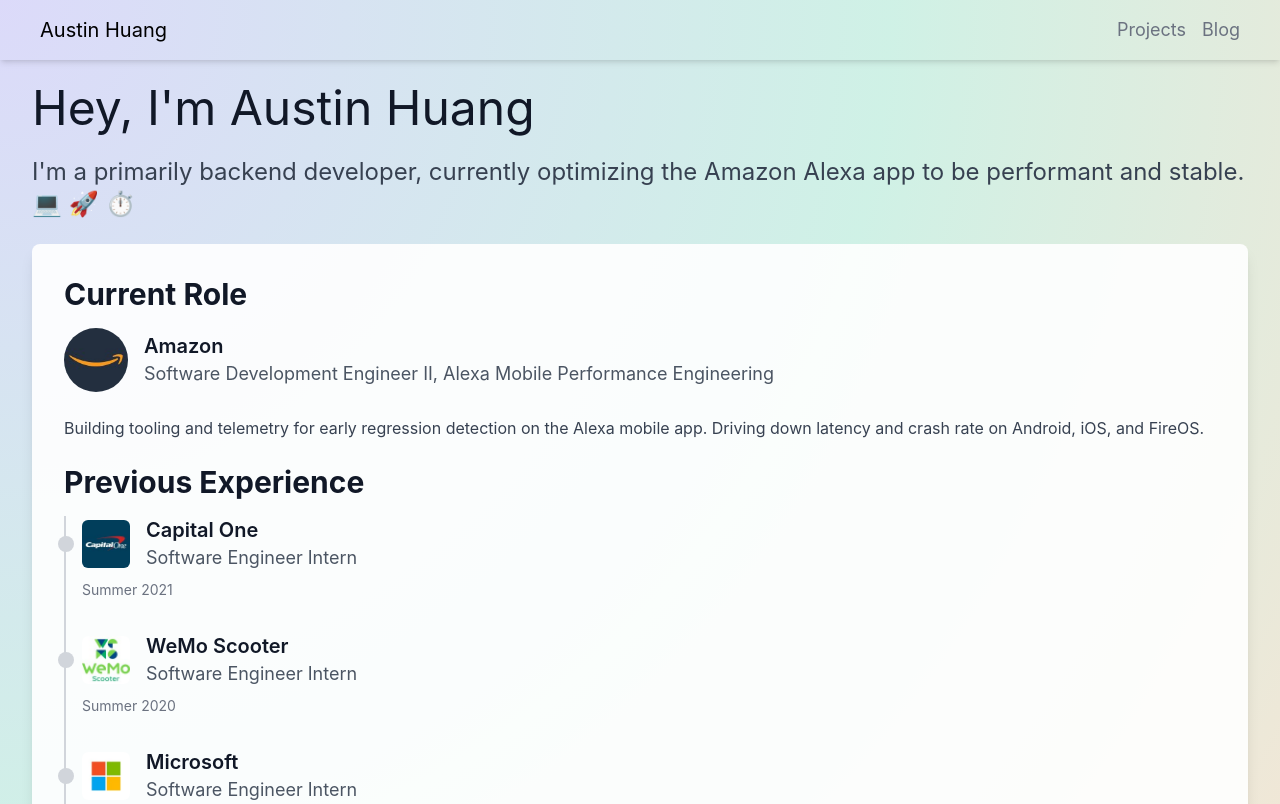
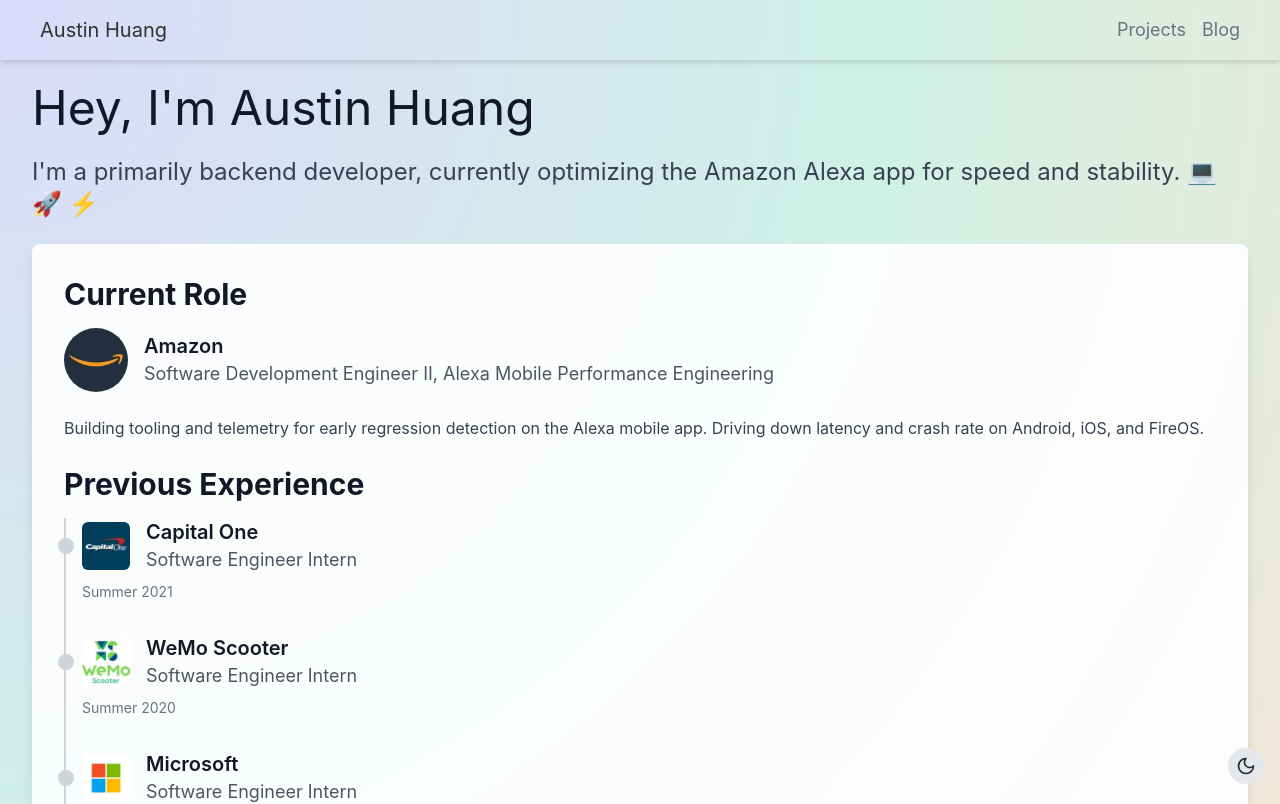
Before and after one commit to austinhuarng/personalsite-v2, a React (Create React App) app: page /#/ in a window 1280 px wide. Shown: the top 804 px of the page. Built offline with nearby package versions, Linux system fonts and the light colour scheme.

Commit message:
Add dark mode, modify copy

```diff
--- a/src/App.js
+++ b/src/App.js
@@ -1,17 +1,37 @@
-import React from 'react';
+import React, { useState, useEffect } from 'react';
 import { HashRouter as Router, Route, Routes } from 'react-router-dom';
 import Portfolio from './components/Portfolio';
 import Projects from './components/Projects';
 import ScrollToTop from './components/ScrollToTop';
+import DarkModeToggle from './components/DarkModeToggle';
 
 function App() {
+  const [isDarkMode, setIsDarkMode] = useState(false);
+
+  useEffect(() => {
+    if (isDarkMode) {
+      document.documentElement.classList.add('dark');
+    } else {
+      document.documentElement.classList.remove('dark');
+    }
+  }, [isDarkMode]);
+
+  const toggleDarkMode = () => {
+    setIsDarkMode(!isDarkMode);
+  };
+
   return (
     <Router>
       <ScrollToTop>
-        <Routes>
-          <Route exact path="/" element={<Portfolio />} />
-          <Route path="/projects" element={<Projects />} />
-        </Routes>
+        <div className="relative">
+          <Routes>
+            <Route exact path="/" element={<Portfolio isDarkMode={isDarkMode} />} />
+            <Route path="/projects" element={<Projects isDarkMode={isDarkMode} />} />
+          </Routes>
+          <div className="fixed bottom-4 right-4">
+            <DarkModeToggle isDarkMode={isDarkMode} toggleDarkMode={toggleDarkMode} />
+          </div>
+        </div>
       </ScrollToTop>
     </Router>
   );
--- /dev/null
+++ b/src/components/DarkModeToggle.js
@@ -0,0 +1,16 @@
+import React from 'react';
+import { Moon, Sun } from 'lucide-react';
+
+const DarkModeToggle = ({ isDarkMode, toggleDarkMode }) => {
+  return (
+    <button
+      onClick={toggleDarkMode}
+      className="p-2 rounded-full bg-gray-200 dark:bg-gray-700 text-gray-800 dark:text-gray-200 transition-colors duration-200"
+      aria-label="Toggle dark mode"
+    >
+      {isDarkMode ? <Sun size={20} /> : <Moon size={20} />}
+    </button>
+  );
+};
+
+export default DarkModeToggle;
--- a/src/components/GradientBackground.js
+++ b/src/components/GradientBackground.js
@@ -1,6 +1,6 @@
 import React, { useState, useEffect } from 'react';
 
-const GradientBackground = ({ children }) => {
+const GradientBackground = ({ children, isDarkMode }) => {
   const [mousePosition, setMousePosition] = useState({ x: 0, y: 0 });
 
   useEffect(() => {
@@ -15,13 +15,18 @@ const GradientBackground = ({ children }) => {
     };
   }, []);
 
+  const lightGradient = `radial-gradient(circle at ${mousePosition.x}px ${mousePosition.y}px, rgba(79, 70, 229, 0.2) 0%, rgba(16, 185, 129, 0.2) 50%, rgba(249, 115, 22, 0.2) 100%)`;
+  const darkGradient = `radial-gradient(circle at ${mousePosition.x}px ${mousePosition.y}px, rgba(4, 120, 87, 0.5) 0%, rgba(4, 120, 87, 0.2) 50%, transparent 100%)`;
+
   const gradientStyle = {
-    background: `radial-gradient(circle at ${mousePosition.x}px ${mousePosition.y}px, rgba(79, 70, 229, 0.2) 0%, rgba(16, 185, 129, 0.2) 50%, rgba(249, 115, 22, 0.2) 100%)`,
+    background: isDarkMode
+      ? `#1f2937 ${darkGradient}`
+      : lightGradient,
     transition: 'background 0.3s ease',
   };
 
   return (
-    <div className="min-h-screen bg-gray-100" style={gradientStyle}>
+    <div className={`min-h-screen ${isDarkMode ? 'bg-gray-800' : 'bg-gray-100'}`} style={gradientStyle}>
       {children}
     </div>
   );
--- a/src/components/Navbar.js
+++ b/src/components/Navbar.js
@@ -5,11 +5,11 @@ const Navbar = () => {
         <nav className="bg-transparent shadow-md py-4 px-10">
             <div className="flex justify-between">
                 <h1 className="text-xl">
-                    <a href="/" className="text-black-500 hover:text-gray-700">Austin Huang</a>
+                    <a href="/" className="text-black-500 dark:text-white hover:text-gray-700 dark:hover:text-gray-300">Austin Huang</a>
                 </h1>
                 <div className="flex space-x-4">
-                    <a href="/#/projects" className="text-gray-500 text-lg hover:text-black">Projects</a>
-                    <a href="/blog" className="text-gray-500 text-lg hover:text-black">Blog</a>
+                    <a href="/#/projects" className="text-gray-500 dark:text-gray-300 text-lg hover:text-black dark:hover:text-white">Projects</a>
+                    <a href="/blog" className="text-gray-500 dark:text-gray-300 text-lg hover:text-black dark:hover:text-white">Blog</a>
                 </div>
             </div>
         </nav>
--- a/src/components/Portfolio.js
+++ b/src/components/Portfolio.js
@@ -3,7 +3,7 @@ import { Home, User, Briefcase, FileText, Mail, Menu, X, Linkedin, Github } from
 import Navbar from './Navbar';
 import GradientBackground from './GradientBackground';
 
-const Portfolio = () => {
+const Portfolio = ({ isDarkMode }) => {
   const prev_experiences = [
     { company: 'Capital One', role: 'Software Engineer Intern', logo: require('../logos/capital_one_logo.jpeg'), date: 'Summer 2021' },
     { company: 'WeMo Scooter', role: 'Software Engineer Intern', logo: require('../logos/wemo_scooter_logo.jpeg'), date: 'Summer 2020' },
@@ -11,33 +11,33 @@ const Portfolio = () => {
   ];
 
   return (
-    <GradientBackground>
+    <GradientBackground isDarkMode={isDarkMode}>
       <Navbar />
       <main className="max-w-7xl mx-auto py-6 px-4 sm:px-6 lg:px-8">
         <div className="space-y-6">
-          <h1 className="text-4xl sm:text-5xl text-gray-900">
+          <h1 className="text-4xl sm:text-5xl text-gray-900 dark:text-gray-100">
             Hey, I'm Austin Huang
           </h1>
-          <p className="text-xl sm:text-2xl text-gray-700">
-            I'm a primarily backend developer, currently optimizing the Amazon Alexa app to be performant and stable. 💻 🚀 ⏱️
+          <p className="text-xl sm:text-2xl text-gray-700 dark:text-gray-300">
+            I'm a primarily backend developer, currently optimizing the Amazon Alexa app for speed and stability. 💻 🚀 ⚡️
           </p>
-          <div className="bg-white bg-opacity-90 shadow-lg rounded-lg overflow-hidden">
+          <div className="bg-white dark:bg-gray-800 bg-opacity-90 dark:bg-opacity-90 shadow-lg rounded-lg overflow-hidden">
             <div className="px-4 py-6 sm:p-8">
-              <h2 className="text-2xl sm:text-3xl font-bold text-gray-900 mb-4">
+              <h2 className="text-2xl sm:text-3xl font-bold text-gray-900 dark:text-gray-100 mb-4">
                 Current Role
               </h2>
               <div className="flex flex-col sm:flex-row items-start sm:items-center mb-6">
                 <img src={require('../logos/amazon_logo.jpeg')} alt="Amazon Alexa logo" className="mb-2 sm:mb-0 sm:mr-4 rounded-full w-16 h-16" />
                 <div>
-                  <h3 className="text-xl font-semibold text-gray-900">Amazon</h3>
-                  <p className="text-lg text-gray-600">Software Development Engineer II, Alexa Mobile Performance Engineering</p>
+                  <h3 className="text-xl font-semibold text-gray-900 dark:text-gray-100">Amazon</h3>
+                  <p className="text-lg text-gray-600 dark:text-gray-400">Software Development Engineer II, Alexa Mobile Performance Engineering</p>
                 </div>
               </div>
-              <p className="text-gray-700 mb-6">
+              <p className="text-gray-700 dark:text-gray-300 mb-6">
                 Building tooling and telemetry for early regression detection on the Alexa mobile app.
                 Driving down latency and crash rate on Android, iOS, and FireOS.
               </p>
-              <h2 className="text-2xl sm:text-3xl font-bold text-gray-900 mb-4">
+              <h2 className="text-2xl sm:text-3xl font-bold text-gray-900 dark:text-gray-100 mb-4">
                 Previous Experience
               </h2>
               <div className="relative border-l-2 border-gray-300 pl-4">
@@ -47,26 +47,26 @@ const Portfolio = () => {
                     <div className="flex items-center mb-2">
                       <img src={exp.logo} alt={`${exp.company} logo`} className="mr-4 w-12 h-12 rounded-md" />
                       <div>
-                        <h3 className="text-lg sm:text-xl font-semibold text-gray-900">{exp.company}</h3>
-                        <p className="text-base sm:text-lg text-gray-600">{exp.role}</p>
+                        <h3 className="text-lg sm:text-xl font-semibold text-gray-900 dark:text-gray-100">{exp.company}</h3>
+                        <p className="text-base sm:text-lg text-gray-600 dark:text-gray-400">{exp.role}</p>
                       </div>
                     </div>
-                    <p className="text-sm text-gray-500">{exp.date}</p>
+                    <p className="text-sm text-gray-500 dark:text-gray-400">{exp.date}</p>
                   </div>
                 ))}
               </div>
             </div>
           </div>
-          <div className="bg-white bg-opacity-90 shadow-lg rounded-lg overflow-hidden">
+          <div className="bg-white dark:bg-gray-800 bg-opacity-90 dark:bg-opacity-90 shadow-lg rounded-lg overflow-hidden">
             <div className="px-4 py-6 sm:p-8">
-              <h2 className="text-2xl sm:text-3xl font-bold text-gray-900 mb-4">
+              <h2 className="text-2xl sm:text-3xl font-bold text-gray-900 dark:text-gray-100 mb-4">
                 Education
               </h2>
               <div className="flex items-center">
                 <img src={require('../logos/usc_logo.jpeg')} alt="USC logo" className="mr-4 w-16 h-16 rounded-full" />
                 <div>
-                  <h3 className="text-xl font-semibold text-gray-900">University of Southern California</h3>
-                  <p className="text-lg text-gray-600">B.S. in Computer Science and Business Administration</p>
+                  <h3 className="text-xl font-semibold text-gray-900 dark:text-gray-100">University of Southern California</h3>
+                  <p className="text-lg text-gray-600 dark:text-gray-400">B.S. in Computer Science and Business Administration</p>
                 </div>
               </div>
             </div>
--- a/src/components/Projects.js
+++ b/src/components/Projects.js
@@ -5,9 +5,9 @@ import GradientBackground from './GradientBackground';
 const ProjectCard = ({ title, description, technologies, link }) => {
     return (
         <div className="relative overflow-hidden rounded-2xl shadow-lg transition-all duration-300 group cursor-pointer h-64 md:h-40 transform hover:scale-105 hover:shadow-xl">
-            <div className="bg-white p-6 h-full transition-all duration-300 group-hover:opacity-30 rounded-2xl">
-                <h3 className="text-xl font-semibold mb-2">{title}</h3>
-                <p className="text-gray-600">{technologies.join(', ')}</p>
+            <div className="bg-white dark:bg-gray-800 p-6 h-full transition-all duration-300 group-hover:opacity-30 rounded-2xl">
+                <h3 className="text-xl font-semibold mb-2 text-gray-900 dark:text-gray-100">{title}</h3>
+                <p className="text-gray-600 dark:text-gray-400">{technologies.join(', ')}</p>
             </div>
             <div className="absolute inset-0 bg-black bg-opacity-70 flex items-center justify-center opacity-0 transition-opacity duration-300 group-hover:opacity-100 rounded-2xl">
                 <div className="text-white p-6">
@@ -20,7 +20,7 @@ const ProjectCard = ({ title, description, technologies, link }) => {
     );
 };
 
-const Projects = () => {
+const Projects = ({ isDarkMode }) => {
     const projects = [
         {
             title: "Project 1",
@@ -44,11 +44,11 @@ const Projects = () => {
     ];
 
     return (
-        <GradientBackground>
+        <GradientBackground isDarkMode={isDarkMode}>
           <Navbar />
           <div className="py-12 px-4 sm:px-6 lg:px-8">
             <div className="max-w-7xl mx-auto">
-              <h1 className="text-4xl font-bold text-gray-900 mb-8">My Projects</h1>
+              <h1 className="text-4xl font-bold text-gray-900 dark:text-gray-100 mb-8">My Projects</h1>
               <div className="grid grid-cols-1 gap-6">
                 {projects.map((project, index) => (
                   <ProjectCard key={index} {...project} />
--- a/src/index.css
+++ b/src/index.css
@@ -4,11 +4,11 @@
 
 body {
   margin: 0;
-  font-family: -apple-system, BlinkMacSystemFont, 'Segoe UI', 'Roboto', 'Oxygen',
-    'Ubuntu', 'Cantarell', 'Fira Sans', 'Droid Sans', 'Helvetica Neue',
-    sans-serif;
+  font-family: 'Poppins', 'Inter', 'Helvetica Neue', Arial, sans-serif;
   -webkit-font-smoothing: antialiased;
   -moz-osx-font-smoothing: grayscale;
+  line-height: 1.6;
+  color: #333;
 }
 
 code {
--- a/tailwind.config.js
+++ b/tailwind.config.js
@@ -2,6 +2,7 @@ module.exports = {
   content: [
     "./src/**/*.{js,jsx,ts,tsx}",
   ],
+  darkMode: 'class',
   theme: {
     extend: {},
   },
```
